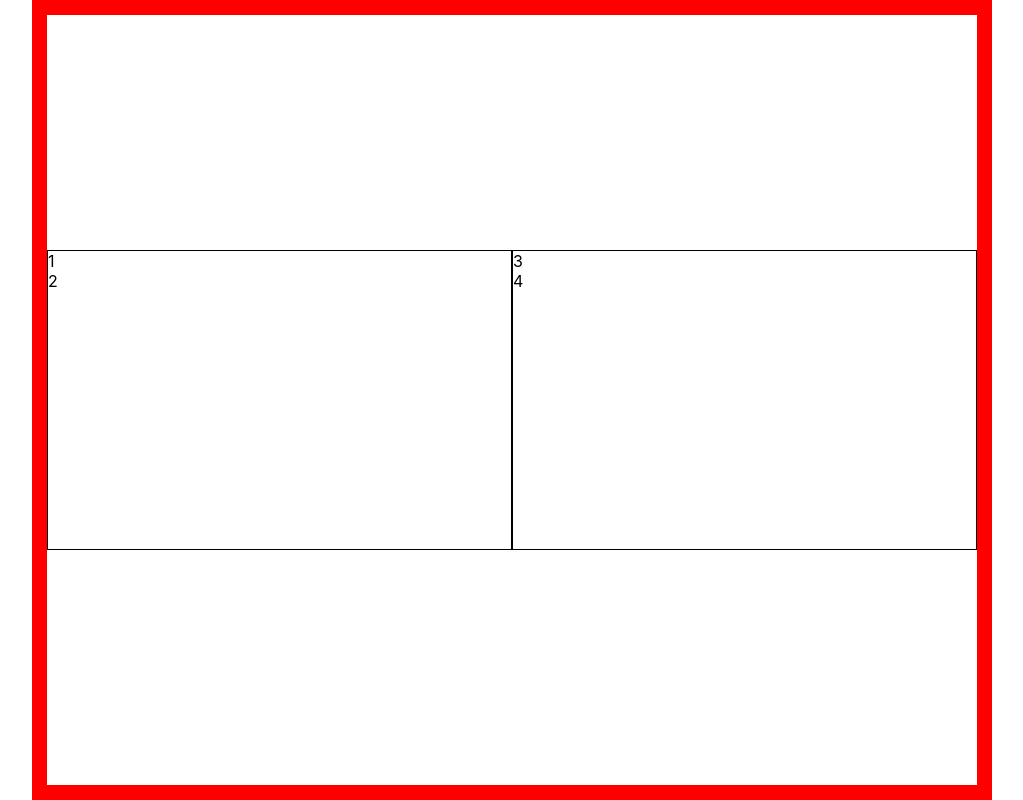
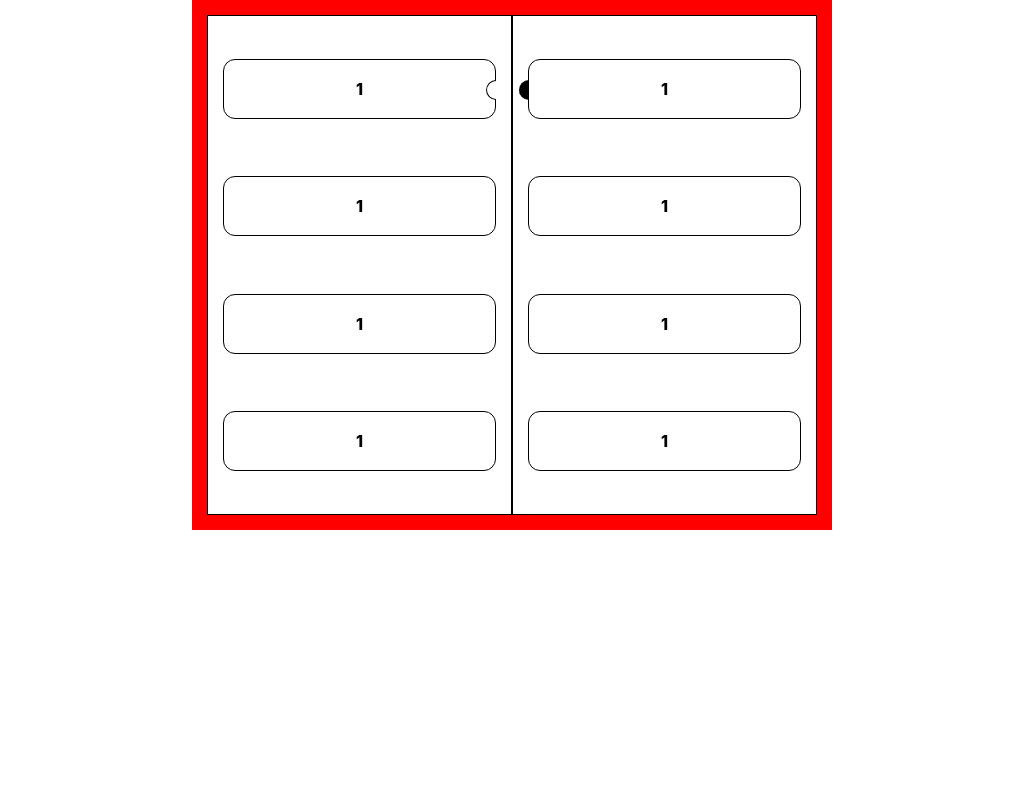
Before and after one commit to EdRafCas/tap_and_match_app, a React (Create React App) app: page / in a window 1280 px wide. Shown: the whole page, without its empty margins (128-1151 px from the left). Built offline with nearby package versions, Linux system fonts and the light colour scheme.

Commit message:
changes to boxex jigsaw-like

```diff
--- a/src/App.js
+++ b/src/App.js
@@ -6,22 +6,23 @@ import './App.scss';
 const App = () => {
   return (
     <div className='container' >
-      <div className='column number-1'>
-        <div>
+      <div className='inner-container first-column'>
+        <div className='item-container'>
+          <div className='left-jigsaw'></div>
           <span>1</span>
-        </div>
-
-        <div>
-          <span>2</span>
-        </div>
+          </div>
+        <div className='item-container'><span>1</span></div>
+        <div className='item-container'><span>1</span></div>
+        <div className='item-container'><span>1</span></div>
       </div>
-      <div className='column number-2'>
-      <div>
-          <span>3</span>
-        </div>
-        <div>
-          <span>4</span>
-        </div>
+      <div className='inner-container second-column'>
+        <div className='item-container'>
+        <div className='right-jigsaw'></div>
+          <span>1</span>
+          </div>
+        <div className='item-container'><span>1</span></div>
+        <div className='item-container'><span>1</span></div>
+        <div className='item-container'><span>1</span></div>
       </div>
     </div>
    );
--- a/src/App.scss
+++ b/src/App.scss
@@ -7,16 +7,16 @@
 }
 
 .container{
-      position:relative;
       display:flex;
       margin:auto;
       flex-direction:row;
       justify-content: center;
       align-items:center;
-      width:75%;
+      width:50%;
       height:50%;
       min-width:375px;
-      min-height:100vh;
+
+      max-height:1200px;
       border:15px red solid;
       /* background-repeat: no-repeat;
       background-position: top center;
@@ -24,10 +24,60 @@
       */
 }
 
-.column{
-      width:50%;
+.inner-container{
+      display:flex;
+      padding: 0px 15px;
+      justify-content: space-evenly;
+      width:100%;
       border:1px black solid;
+      flex-direction:column;
+      height:500px;
+      gap:15px;
+}
+.item-container{
+      position:relative;
+      height:60px;
+      border:1px black solid;
+      border-radius: 12px;
       display:flex;
-      flex-direction:column;
-      height:300px;
+      justify-content: center;
+      align-items:center;
+      cursor:pointer;
+      /* background-color: black; */
+      &:hover{
+            background-color: red;
+            .left-jigsaw{
+            }
+      }
+      span{
+            font-size:1rem;
+            font-weight:800;
+
+      }
+
 }
+
+.left-jigsaw{
+      position:absolute;
+      right:-1.0px;
+      top:20px;
+      width:10px;
+      height:20px;
+      border-radius: 10px 0px 0px 10px;
+      border:1px black solid;
+      border-right:none;
+      background-color: white;
+      overflow:hidden;
+      opacity:1;
+}
+.right-jigsaw{
+      position:absolute;
+      left:-10px;
+      top:20px;
+      width:10px;
+      height:20px;
+      border-radius: 10px 0px 0px 10px;
+      border:1px black solid;
+      border-left:none;
+      background-color: black;
+}
```
